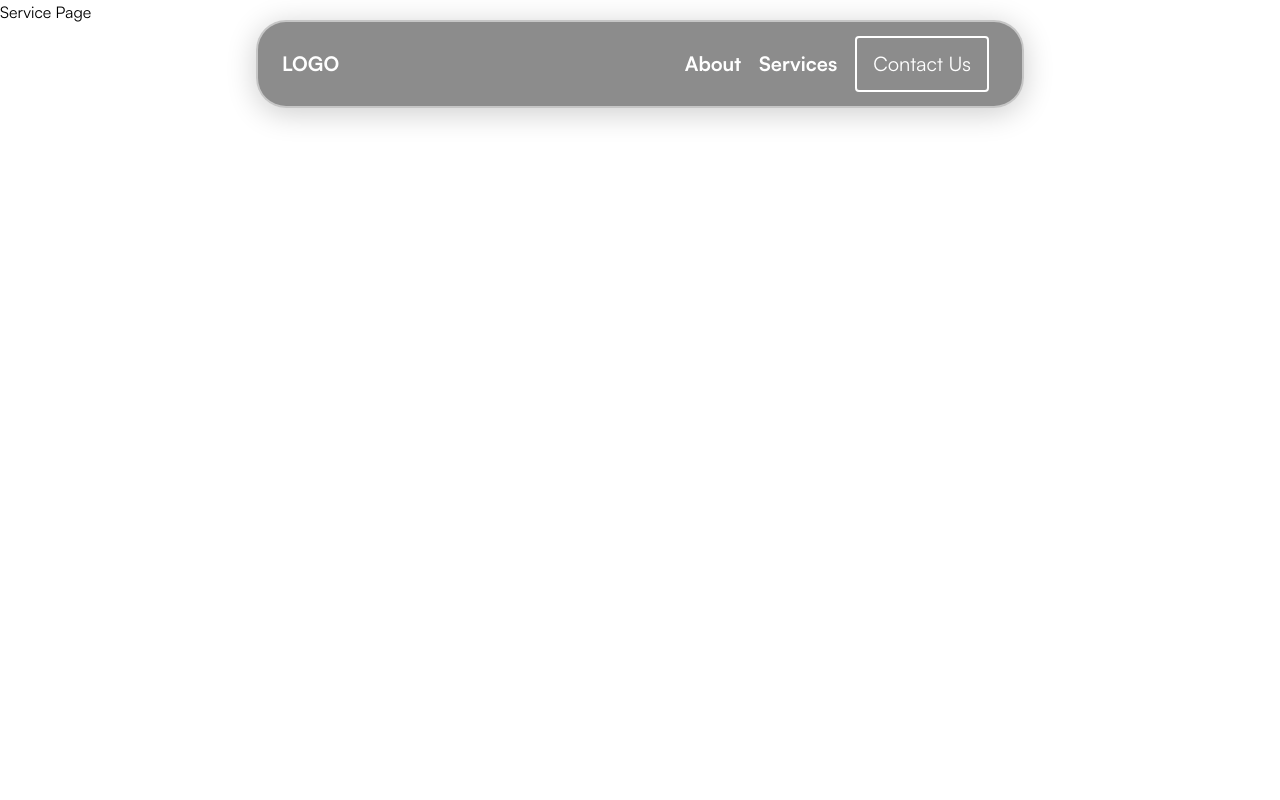
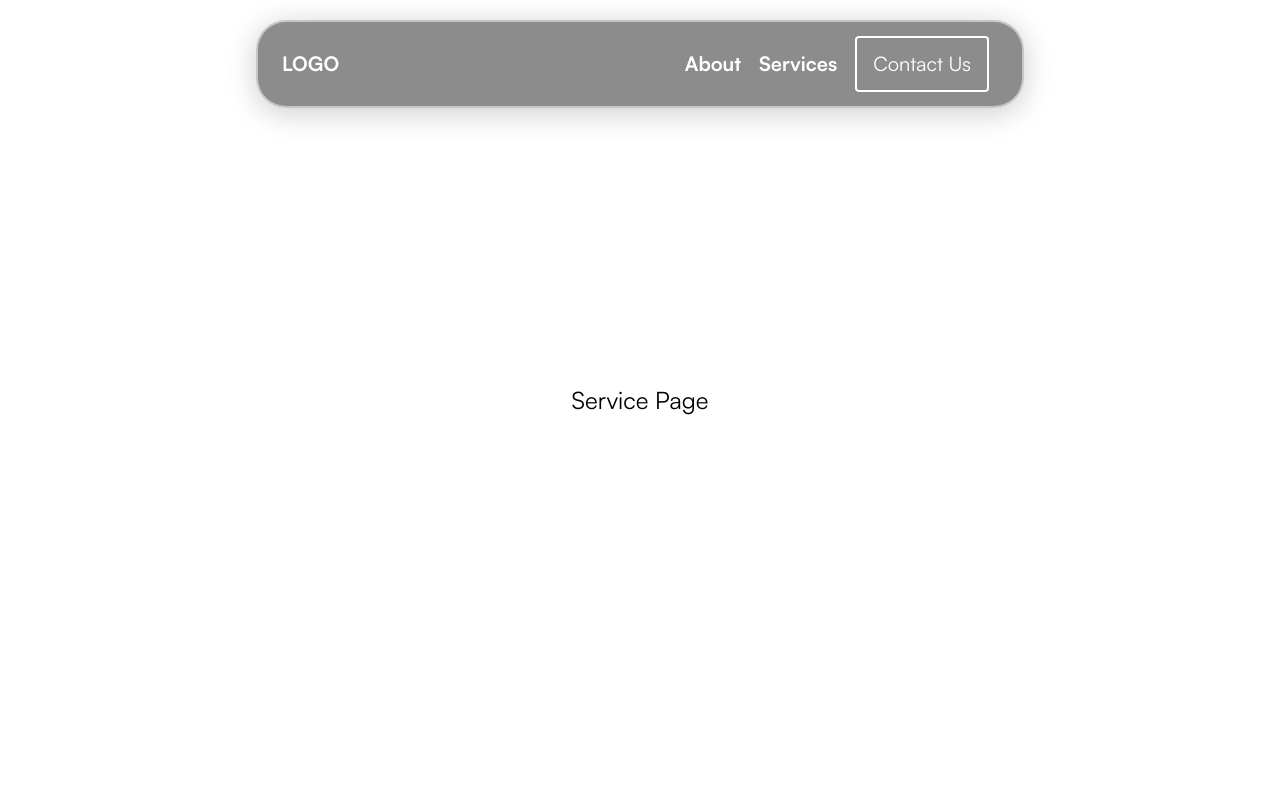
Before and after one commit to JJ-LXIX/dental-site-test, a Next.js app: page /services in a window 1280 px wide. Shown: the top 800 px of the page. Built offline with nearby package versions, Linux system fonts and the light colour scheme.

Commit message:
centered text for about and service page

```diff
--- a/src/app/about/page.tsx
+++ b/src/app/about/page.tsx
@@ -39,7 +39,9 @@
 
   return (
     <>
-      <div className="min-h-screen w-full bg-white">About page</div>
+      <div className="flex min-h-screen w-full items-center justify-center bg-white text-2xl">
+        About page
+      </div>
       {isSmallScreen ? null : <CustomCursor mousePosition={mousePosition} />}
     </>
   );
--- a/src/app/services/page.tsx
+++ b/src/app/services/page.tsx
@@ -39,7 +39,9 @@
 
   return (
     <>
-      <div className="min-h-screen w-full bg-white">Service Page</div>
+      <div className="flex min-h-screen w-full items-center justify-center bg-white text-2xl">
+        Service Page
+      </div>
       {isSmallScreen ? null : <CustomCursor mousePosition={mousePosition} />}
     </>
   );
```
